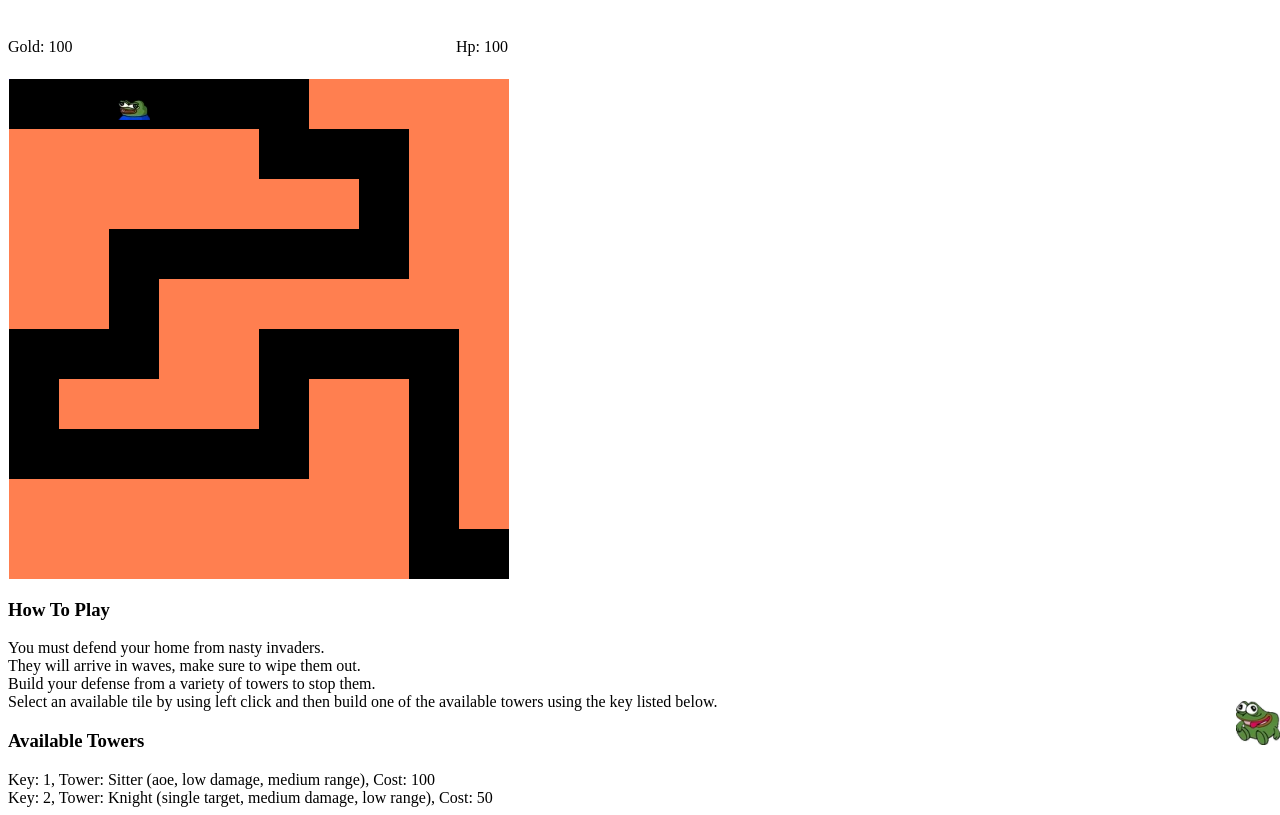
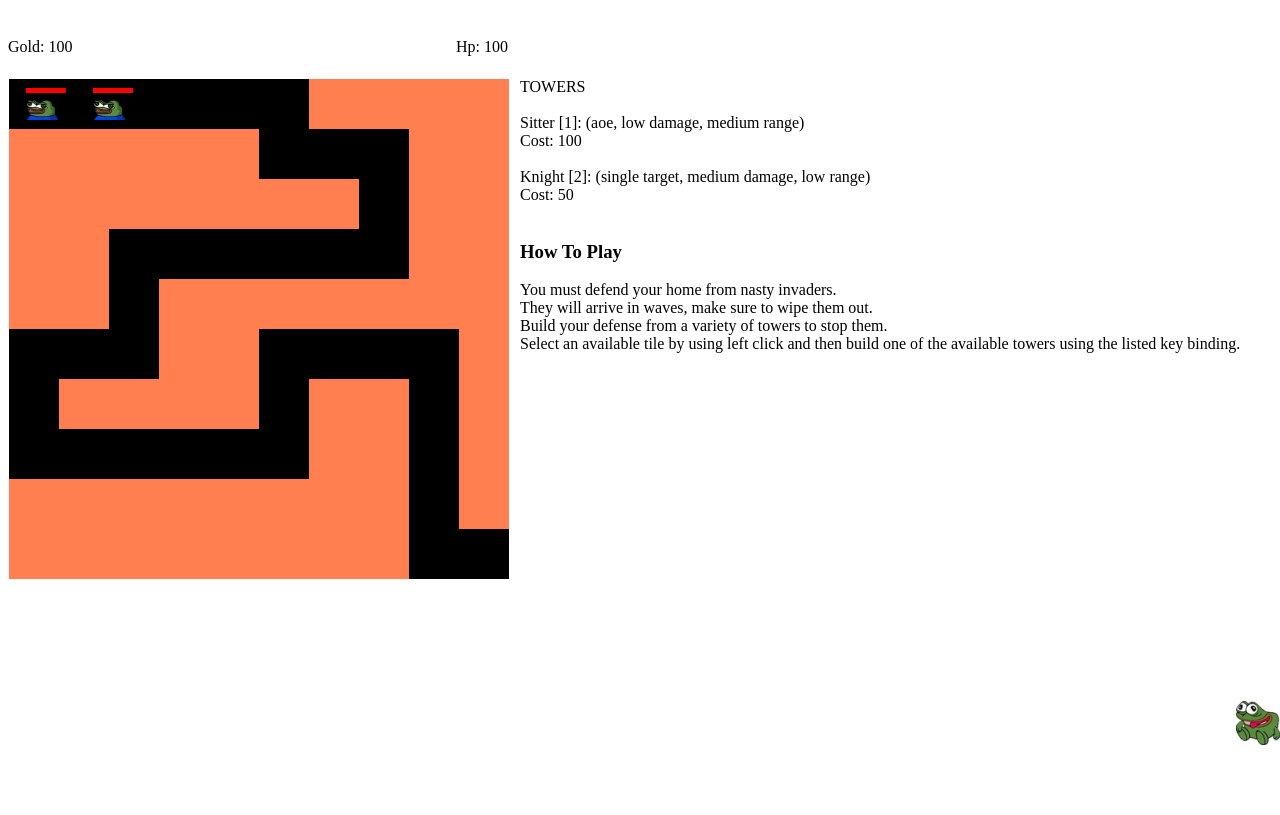
Before and after one commit to Kr4pper/pepegSit-td, a website built with webpack: page src/web/assets/index.html in a window 1280 px wide. Shown: the part 55-870 px from the top of the page. After the commit the page ends 800 px from the top, so only its background shows below. Built offline with nearby package versions, Linux system fonts and the light colour scheme.

Commit message:
wave spawning, hp bars

```diff
--- a/src/web/assets/index.html
+++ b/src/web/assets/index.html
@@ -15,23 +15,27 @@
     <div style="float: right;">Hp: <span id="hp"></span></div>
 </div>
 
-<canvas class="myCanvas" style="border: 1px solid white" width="500" height="500">
-    <p>This is where the game canvas should have loaded, make sure you don't have any browser extensions preventing it
-        from loading</p>
-</canvas>
+<div>
+    <canvas id="td" style="border: 1px solid white; margin-right: 10px; margin-bottom: 10px; float: left;" width="500" height="500">
+        <p>This is where the game canvas should have loaded, make sure you don't have any browser extensions preventing
+            it from loading</p>
+    </canvas>
+    <div>
+        <div id="towers">
+            <span>TOWERS</span><br><br>
+            <!-- populated from js -->
+        </div>
+    </div>
+</div>
 
-<div id="tutorial">
+<div id="tutorial" style="float: left;">
     <h3>How To Play</h3>
     <div>
         <span>You must defend your home from nasty invaders.</span><br>
         <span>They will arrive in waves, make sure to wipe them out.</span><br>
         <span>Build your defense from a variety of towers to stop them.</span><br>
-        <span>Select an available tile by using left click and then build one of the available towers using the key
-            listed below.</span>
-    </div>
-    <h3>Available Towers</h3>
-    <div id="towers">
-        <!-- populated from js -->
+        <span>Select an available tile by using left click and then build one of the available towers using the listed
+            key binding.</span>
     </div>
 </div>
 
--- a/src/web/game/enemies/enemy.ts
+++ b/src/web/game/enemies/enemy.ts
@@ -11,7 +11,7 @@ const CARDINAL_TO_DELTA = {
 export class Enemy {
     public readonly img = new Image();
     private progress = 0;
-    private lastMoved = Date.now();
+    private lastMoved: number;
     private game: TowerDefense;
 
     constructor(
@@ -19,10 +19,8 @@ export class Enemy {
         public readonly dmg: number,
         public readonly goldValue: number,
         public readonly maxHp: number,
-        private hp: number = maxHp,
-    ) {
-        this.img.src = './wippa.png';
-    }
+        public hp: number = maxHp,
+    ) {}
 
     setGame(game: TowerDefense) {
         this.game = game;
@@ -30,27 +28,25 @@ export class Enemy {
 
     move() {
         const now = Date.now();
-        const elapsed = now - this.lastMoved;
+        const elapsed = this.lastMoved ? now - this.lastMoved : 0;
 
         this.progress += elapsed / this.secondsPerTile / 1000;
         this.lastMoved = now;
+
+        if (!this.reachedEndOfTrack()) return true;
     }
 
     takeDamage(incoming: number) {
         this.hp -= incoming;
-        console.log(`Remaining HP: ${this.hp} / ${this.maxHp}`);
-    }
 
-    isDead() {
-        return this.hp <= 0;
-    }
-
-    private trackIdx() {
-        return Math.floor(this.progress);
+        if (this.hp <= 0) this.game.killEnemy(this);
     }
 
     reachedEndOfTrack() {
-        return this.trackIdx() >= this.game.track.length;
+        const reachedEnd = this.progress >= this.game.track.length;
+        if (reachedEnd) this.game.leakEnemy(this);
+
+        return reachedEnd;
     }
 
     getProgress() {
@@ -58,7 +54,7 @@ export class Enemy {
     }
 
     getPosition() {
-        const tile = this.game.track[this.trackIdx()];
+        const tile = this.game.track[Math.floor(this.progress)];
         const partial = this.progress % 1;
         const [dx, dy] = CARDINAL_TO_DELTA[partial < 0.5 ? tile.from : tile.to];
         const scaled = partial < 0.5 ? (0.5 - partial) : (partial - 0.5);
--- a/src/web/game/enemies/index.ts
+++ b/src/web/game/enemies/index.ts
@@ -1,2 +1,3 @@
 export * from './enemy';
+export * from './weirdge';
 export * from './wippa';
--- /dev/null
+++ b/src/web/game/enemies/weirdge.ts
@@ -0,0 +1,9 @@
+import {Enemy} from './enemy';
+
+export class Weirdge extends Enemy {
+    constructor() {
+        super(2, 5, 40, 50);
+
+        this.img.src = './weirdge.png';
+    }
+}
--- a/src/web/game/enemies/wippa.ts
+++ b/src/web/game/enemies/wippa.ts
@@ -1,7 +1,9 @@
 import {Enemy} from './enemy';
 
-export class Wippa {
-    static withStats(maxHp = 10, goldValue = 20) {
-        return new Enemy(2, 1, goldValue, maxHp);
+export class Wippa extends Enemy {
+    constructor() {
+        super(1.5, 1, 20, 10);
+
+        this.img.src = './wippa.png';
     }
 }
--- a/src/web/game/index.ts
+++ b/src/web/game/index.ts
@@ -1,7 +1,8 @@
+export * from './enemies';
 export * from './maps';
+export * from './towers';
+export * from './waves';
 export * from './biome';
 export * from './cardinal';
-export * from './enemies';
 export * from './player';
 export * from './tower-defense';
-export * from './towers';
--- a/src/web/game/tower-defense.ts
+++ b/src/web/game/tower-defense.ts
@@ -1,18 +1,21 @@
 import {Biome} from './biome';
 import {Cardinal} from './cardinal';
-import {Enemy} from './enemies/enemy';
+import {Enemy} from './enemies';
 import {Tower} from './towers';
+import {Wave} from './waves';
 
 export class TowerDefense {
     public readonly enemies: Enemy[] = [];
     public readonly towers: Tower[] = [];
     public readonly tiles: {x: number, y: number, biome: Biome;}[] = [];
     public readonly track: {x: number, y: number; to: Cardinal; from: Cardinal;}[] = [];
+    private waveIdx = 0;
 
     constructor(
         private map: Biome[][],
         public playerHp: number,
         public playerGold: number,
+        private waves: Wave[],
     ) {
         for (let x = 0; x < map[0].length; x++) {
             for (let y = 0; y < map.length; y++) {
@@ -31,6 +34,31 @@ export class TowerDefense {
     removeEnemy(e: Enemy) {
         const eIdx = this.enemies.findIndex(_e => _e === e);
         this.enemies.splice(eIdx, 1);
+    }
+
+    killEnemy(e: Enemy) {
+        this.playerGold += e.goldValue;
+        this.removeEnemy(e);
+        this.checkRemainingEnemies();
+    }
+
+    leakEnemy(e: Enemy) {
+        this.playerHp -= e.dmg;
+        this.removeEnemy(e);
+        this.checkRemainingEnemies();
+    }
+
+    private checkRemainingEnemies() {
+        if (!this.enemies.length) {
+            if (this.waveIdx === this.waves.length - 1) {
+                console.log('last wave has been defeated, endless mode coming soonTM');
+                return;
+            }
+
+            this.playerGold += this.waves[this.waveIdx].goldReward;
+            this.waveIdx++;
+            this.sendWave();
+        }
     }
 
     addTower(t: Tower) {
@@ -66,12 +94,10 @@ export class TowerDefense {
             const candidates = onTrack.filter(([x, y]) => !visited.has(`${x},${y}`));
 
             if (candidates.length === 0) {
-                console.log(this.track);
                 return;
             }
 
             if (candidates.length > 1) {
-                console.warn(`Previously visited: ${[...visited]}`);
                 throw new Error(`Unexpected amount of potential track extensions, expected 1 but got "${candidates}"`);
             }
 
@@ -86,4 +112,17 @@ export class TowerDefense {
             visited.add(`${x},${y}`);
         }
     }
+
+    sendWave() {
+        const wave = this.waves[this.waveIdx];
+
+        let enemyIdx = 0;
+        const spawner = setInterval(() => {
+            this.addEnemy(wave.enemies[enemyIdx++]);
+
+            if (enemyIdx > wave.enemies.length - 1) {
+                clearInterval(spawner);
+            }
+        }, wave.spawnDelay * 1000);
+    }
 }
--- /dev/null
+++ b/src/web/game/waves/index.ts
@@ -0,0 +1 @@
+export * from './wave';
--- /dev/null
+++ b/src/web/game/waves/wave.ts
@@ -0,0 +1,34 @@
+import {Enemy, Weirdge, Wippa} from '../enemies';
+
+export type Wave = {
+    id: number;
+    spawnDelay: number;
+    goldReward: number;
+    enemies: Enemy[];
+};
+
+export const defaultWaves: Wave[] = [
+    {
+        id: 1,
+        spawnDelay: 2,
+        goldReward: 25,
+        enemies: [
+            new Wippa(),
+            new Wippa(),
+            new Wippa(),
+        ]
+    },
+    {
+        id: 2,
+        spawnDelay: 1,
+        goldReward: 50,
+        enemies: [
+            new Weirdge(),
+            new Wippa(),
+            new Wippa(),
+            new Wippa(),
+            new Wippa(),
+            new Wippa(),
+        ]
+    }
+];
--- a/src/web/index.ts
+++ b/src/web/index.ts
@@ -1,8 +1,8 @@
-import {Biome, Enemy, Wippa, TowerDefense, convertToTiles, map1, SitterTower, KnightTower, Tower} from './game';
+import {Biome, TowerDefense, convertToTiles, map1, SitterTower, KnightTower, Tower, defaultWaves} from './game';
 
 const TILE_SIZE = 50;
 
-let canvas = document.querySelector('canvas')!;
+let canvas = document.querySelector('canvas#td')! as HTMLCanvasElement;
 let ctx = canvas.getContext('2d')!;
 let keyPresses: Record<string, boolean> = {};
 
@@ -46,24 +46,25 @@ const updateHp = (hp: number) => {
     hpDisplay.innerHTML = hp.toString();
 };
 
-const game = new TowerDefense(convertToTiles(map1), 100, 100);
+const game = new TowerDefense(convertToTiles(map1), 100, 100, defaultWaves);
 updateGold(game.playerGold);
 updateHp(game.playerHp);
 
-const TOWER_BUILD_KEYS: Record<string, [string, number, (x: number, y: number) => Tower]> = {
-    '1': ['Sitter (aoe, low damage, medium range)', SitterTower.getCost(), (x, y) => new SitterTower(x, y)],
-    '2': ['Knight (single target, medium damage, low range)', KnightTower.getCost(), (x, y) => new KnightTower(x, y)],
+const TOWER_BUILD_KEYS: Record<string, [name: string, stats: string, cost: number, (x: number, y: number) => Tower]> = {
+    '1': ['Sitter', '(aoe, low damage, medium range)', SitterTower.getCost(), (x, y) => new SitterTower(x, y)],
+    '2': ['Knight', '(single target, medium damage, low range)', KnightTower.getCost(), (x, y) => new KnightTower(x, y)],
 };
 
-const renderTutorial = () => {
-    const tutorialDiv = document.querySelector('div#tutorial')!;
-    const towersDiv = tutorialDiv.querySelector('div#towers')!;
-    Object.entries(TOWER_BUILD_KEYS).forEach(([key, [description, cost]]) => {
+const renderTowerInfo = () => {
+    const towersDiv = document.querySelector('div#towers')!;
+    Object.entries(TOWER_BUILD_KEYS).forEach(([key, [name, stats, cost]]) => {
         towersDiv.innerHTML += `
         <div>
-            <span>Key: ${key}, Tower: ${description}, Cost: ${cost}</span>
+            <span>${name} [${key}]: ${stats}</span><br>
+            <span>Cost: ${cost}</span>
         </div>
-    `;
+        <br>
+        `;
     });
 };
 
@@ -76,7 +77,7 @@ const processKeyPresses = () => {
     const towerToBuild: keyof typeof TOWER_BUILD_KEYS = Object.keys(TOWER_BUILD_KEYS).find(k => keyPresses[k]) as any;
     if (!towerToBuild) return;
 
-    const [_, towerCost, towerBuilder] = TOWER_BUILD_KEYS[towerToBuild];
+    const [_, __, towerCost, towerBuilder] = TOWER_BUILD_KEYS[towerToBuild];
     if (game.playerGold < towerCost) return;
 
     game.playerGold -= towerCost;
@@ -93,7 +94,7 @@ const biomeStyles = {
     [Biome.Blocked]: 'rgb(255, 255, 255)',
 };
 
-const processTiles = (game: TowerDefense) => {
+const processTiles = () => {
     game.tiles.forEach(({x, y, biome}) => {
         ctx.fillStyle = biomeStyles[biome];
         ctx.fillRect(x * TILE_SIZE, y * TILE_SIZE, (x + 1) * TILE_SIZE, (y + 1) * TILE_SIZE);
@@ -106,7 +107,7 @@ const processSelectedTile = () => {
     ctx.strokeRect(x * TILE_SIZE, y * TILE_SIZE, TILE_SIZE, TILE_SIZE);
 };
 
-const processTowers = (game: TowerDefense) => {
+const processTowers = () => {
     game.towers.forEach(t => {
         ctx.drawImage(t.img, (t.tileX + 0.1) * TILE_SIZE, (t.tileY + 0.1) * TILE_SIZE, 0.8 * TILE_SIZE, 0.8 * TILE_SIZE);
 
@@ -117,32 +118,23 @@ const processTowers = (game: TowerDefense) => {
     });
 };
 
-const processEnemies = (game: TowerDefense) => {
+const processEnemies = () => {
     game.enemies.forEach(e => {
-        if (e.isDead()) {
-            game.playerGold += e.goldValue;
-            updateGold(game.playerGold);
-
-            game.removeEnemy(e);
-            game.addEnemy(new Enemy(e.secondsPerTile, e.dmg, Math.ceil(e.goldValue * 1.1), Math.ceil(e.maxHp * 1.1))); // TODO
-            return;
-        }
-
-        e.move();
-
-        if (e.reachedEndOfTrack()) {
-            game.playerHp -= e.dmg;
-            updateHp(game.playerHp);
-
-            game.removeEnemy(e);
-            game.addEnemy(new Enemy(e.secondsPerTile, e.dmg, Math.floor(e.maxHp * 0.9), Math.floor(e.goldValue * 0.9))); // TODO
-        }
-        else {
+        if (e.move()) {
             const [x, y] = e.getPosition();
             ctx.drawImage(
                 e.img,
                 x * TILE_SIZE + 0.5 * (TILE_SIZE - e.img.width),
                 y * TILE_SIZE + 0.5 * (TILE_SIZE - e.img.height),
+            );
+
+            // hp bar
+            ctx.fillStyle = 'red';
+            ctx.fillRect(
+                x * TILE_SIZE + 0.5 * (TILE_SIZE - e.img.width),
+                y * TILE_SIZE + 0.5 * (TILE_SIZE - e.img.height),
+                e.hp / e.maxHp * 0.8 * TILE_SIZE,
+                5,
             );
         }
     });
@@ -150,15 +142,18 @@ const processEnemies = (game: TowerDefense) => {
 
 function gameLoop() {
     processKeyPresses();
-    processTiles(game);
+    processTiles();
     processSelectedTile();
-    processTowers(game);
-    processEnemies(game);
+    processTowers();
+    processEnemies();
+
+    updateGold(game.playerGold);
+    updateHp(game.playerHp);
 
     window.requestAnimationFrame(gameLoop);
 }
 
-renderTutorial();
+renderTowerInfo();
 
-game.addEnemy(Wippa.withStats(10, 20)); // TODO spawn wave 1 instead
+game.sendWave();
 gameLoop();
```
Also changed, not shown: TODO.md (+6 -3 lines), src/web/assets/weirdge.png (added).
